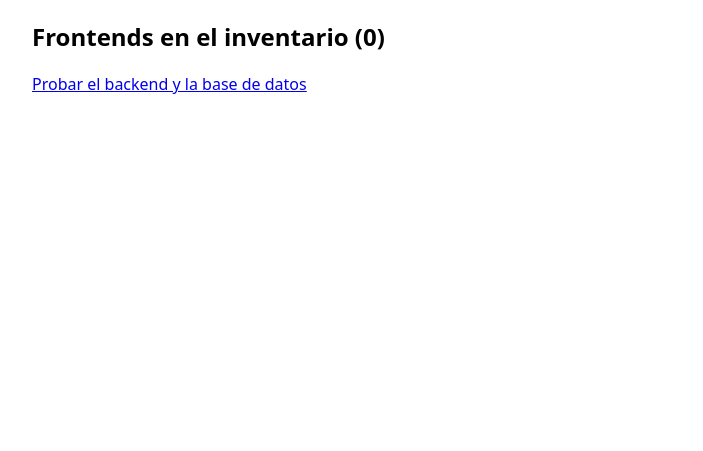
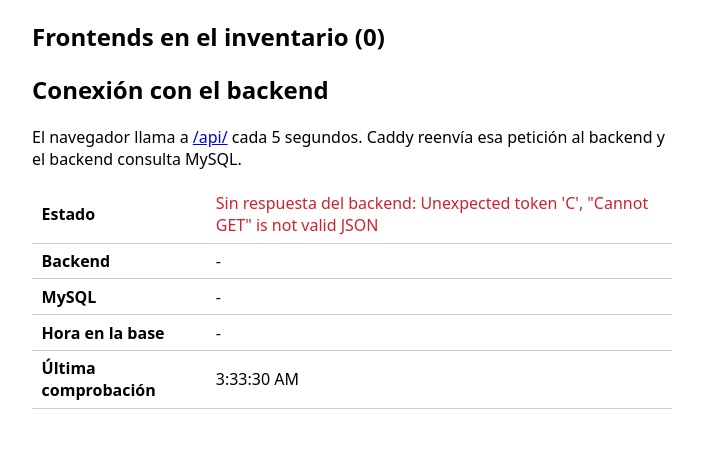
Before and after one commit to ScrambledBits/DevOps06, a Flask app: template ansible/roles/frontend/templates/index.html.j2 in a window 1280 px wide. Shown: the part 349-800 px from the top of the page, without its empty margins (288-991 px from the left). Run offline with Flask 3, Linux system fonts and the light colour scheme; the template is opened without the code that fills it, so the values that code supplies are empty.

Commit message:
Poll /api/ from the frontend page every 5 seconds

```diff
--- a/ansible/roles/frontend/templates/index.html.j2
+++ b/ansible/roles/frontend/templates/index.html.j2
@@ -19,6 +19,8 @@
     table { border-collapse: collapse; width: 100%; }
     th, td { text-align: left; padding: .4rem .6rem; border-bottom: 1px solid #ccc; }
     .actual { font-weight: bold; }
+    .ok { color: #1a7f37; }
+    .error { color: #cf222e; }
   </style>
 </head>
 <body>
@@ -47,6 +49,57 @@
   {% endfor %}
   </ul>
 
-  <p><a href="/api/">Probar el backend y la base de datos</a></p>
+  <h2>Conexión con el backend</h2>
+  <p>El navegador llama a <a href="/api/">/api/</a> cada 5 segundos. Caddy reenvía esa
+  petición al backend y el backend consulta MySQL.</p>
+  <table>
+    <tr><th>Estado</th><td id="api-estado">Esperando la primera respuesta</td></tr>
+    <tr><th>Backend</th><td id="api-backend">-</td></tr>
+    <tr><th>MySQL</th><td id="api-mysql">-</td></tr>
+    <tr><th>Hora en la base</th><td id="api-hora">-</td></tr>
+    <tr><th>Última comprobación</th><td id="api-comprobado">-</td></tr>
+  </table>
+
+  <script>
+    // Esta parte corre en el navegador, no en Ansible ni en el servidor.
+    // Ansible solo copia el texto tal cual, porque no contiene variables de Jinja.
+    const INTERVALO_MS = 5000;
+
+    function mostrar(id, texto) {
+      // textContent escribe texto plano: si la respuesta trae HTML, no se ejecuta.
+      document.getElementById(id).textContent = texto;
+    }
+
+    async function comprobarApi() {
+      const estado = document.getElementById("api-estado");
+      try {
+        // no-store evita que el navegador reutilice una respuesta guardada en caché.
+        const respuesta = await fetch("/api/", { cache: "no-store" });
+        const datos = await respuesta.json();
+        // La API responde 200 si llegó a MySQL y 503 si no, pero las dos traen JSON.
+        if (respuesta.ok) {
+          estado.className = "ok";
+          mostrar("api-estado", "Conectado (HTTP " + respuesta.status + ")");
+        } else {
+          estado.className = "error";
+          mostrar("api-estado", "La API responde, pero sin base de datos (HTTP " + respuesta.status + ")");
+        }
+        mostrar("api-backend", datos.backend);
+        mostrar("api-mysql", datos.db === "conectada" ? "MySQL " + datos.mysql_version : datos.detalle);
+        mostrar("api-hora", datos.hora_db || "-");
+      } catch (error) {
+        // fetch falla sin respuesta (red caída) y json() falla si Caddy devuelve
+        // un error que no es JSON, por ejemplo un 502 cuando el backend está apagado.
+        estado.className = "error";
+        mostrar("api-estado", "Sin respuesta del backend: " + error.message);
+      }
+      mostrar("api-comprobado", new Date().toLocaleTimeString());
+      // setTimeout después de terminar, en lugar de setInterval: si el backend
+      // tarda más de 5 segundos, las peticiones no se acumulan.
+      setTimeout(comprobarApi, INTERVALO_MS);
+    }
+
+    comprobarApi();
+  </script>
 </body>
 </html>
```
